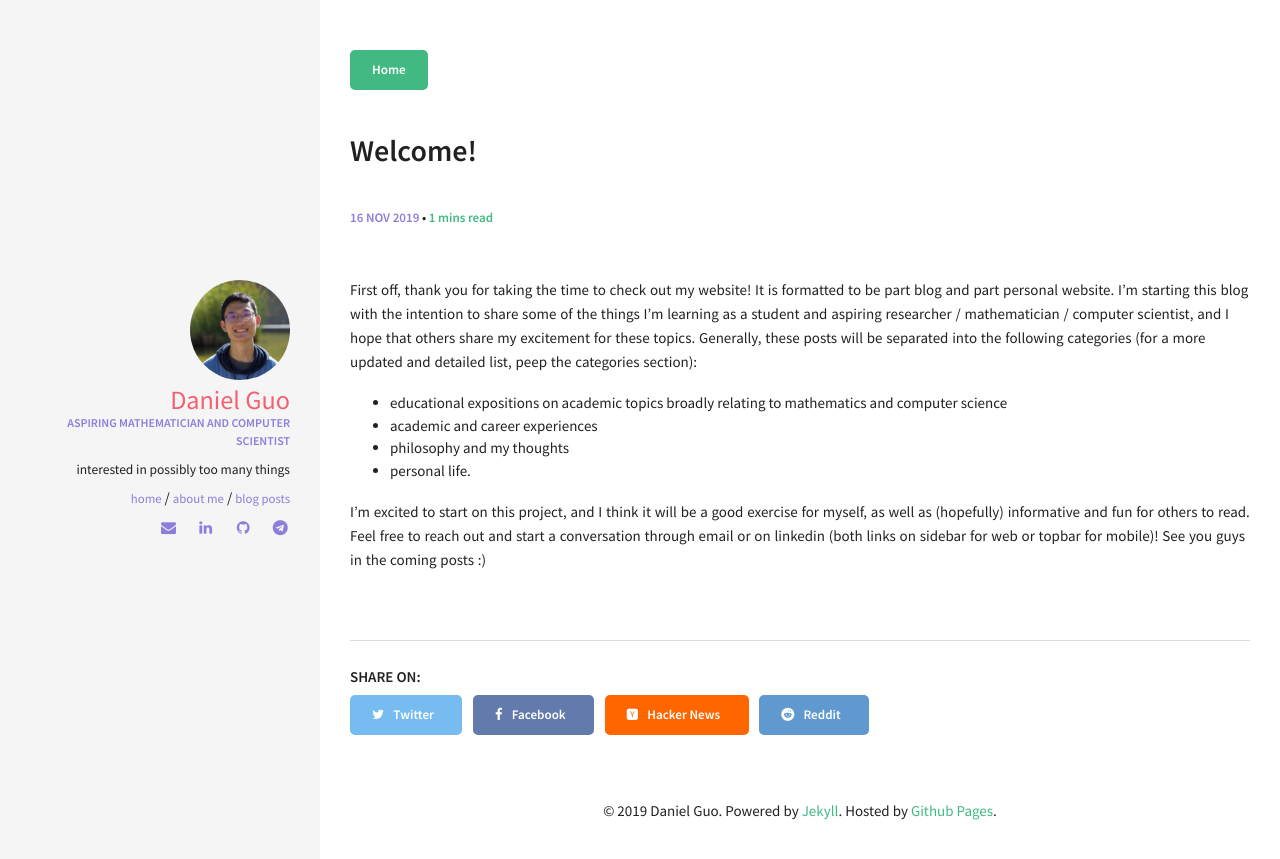
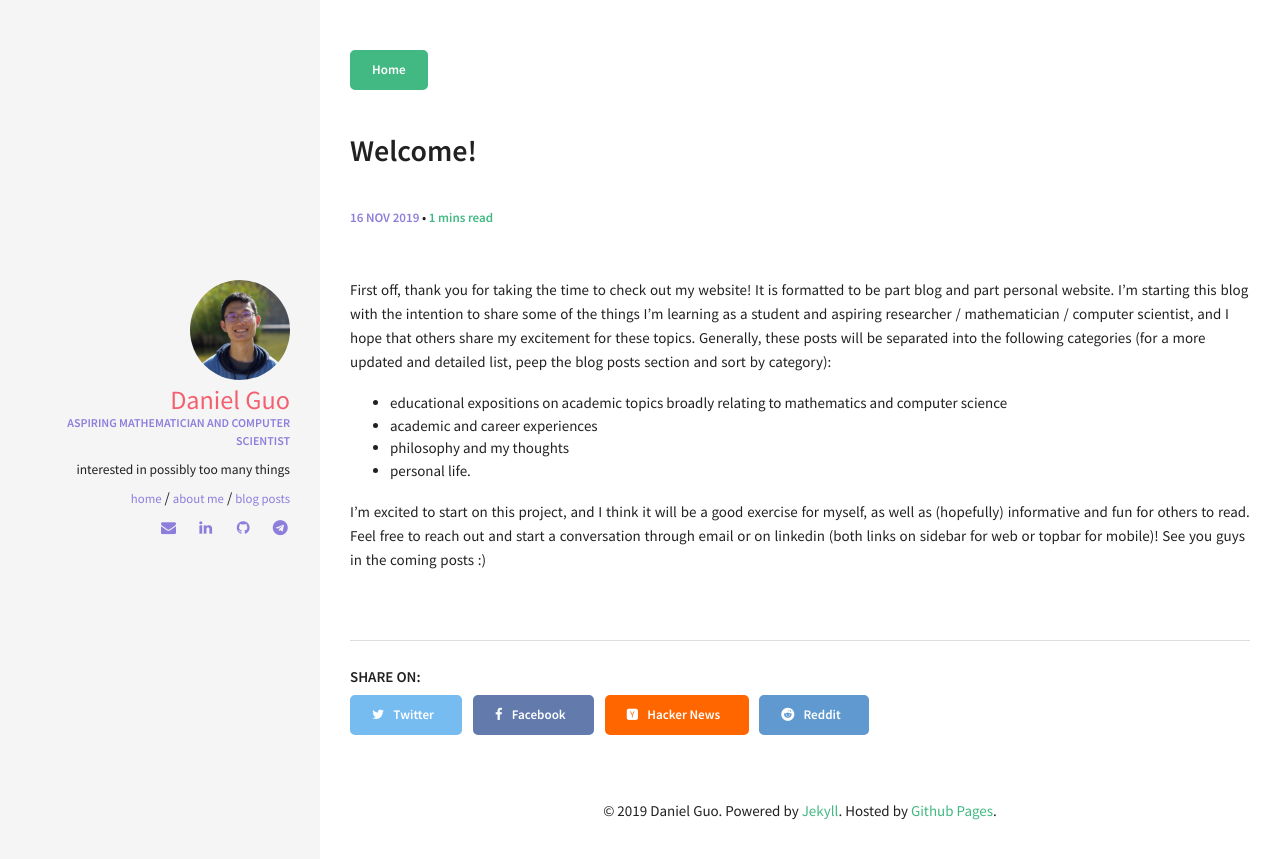
Before and after one commit to d-guo/danielguo.dev_old, a Jekyll site: the page built from _posts/2019-11-16-welcome.md, in a window 1280 px wide. Shown: the top 859 px of the page. Built offline with Jekyll 4.4.1, drawn with Linux system fonts in a browser that asks for light colours; comment, search, counter and statistics services are not loaded.

Commit message:
small edit aobut categories

```diff
--- a/_posts/2019-11-16-welcome.md
+++ b/_posts/2019-11-16-welcome.md
@@ -9,7 +9,7 @@ pinned: true
 priority: true
 ---
 
-First off, thank you for taking the time to check out my website! It is formatted to be part blog and part personal website. I'm starting this blog with the intention to share some of the things I'm learning as a student and aspiring researcher / mathematician / computer scientist, and I hope that others share my excitement for these topics. Generally, these posts will be separated into the following categories (for a more updated and detailed list, peep the categories section):
+First off, thank you for taking the time to check out my website! It is formatted to be part blog and part personal website. I'm starting this blog with the intention to share some of the things I'm learning as a student and aspiring researcher / mathematician / computer scientist, and I hope that others share my excitement for these topics. Generally, these posts will be separated into the following categories (for a more updated and detailed list, peep the blog posts section and sort by category):
 
 * educational expositions on academic topics broadly relating to mathematics and computer science
 * academic and career experiences
```
